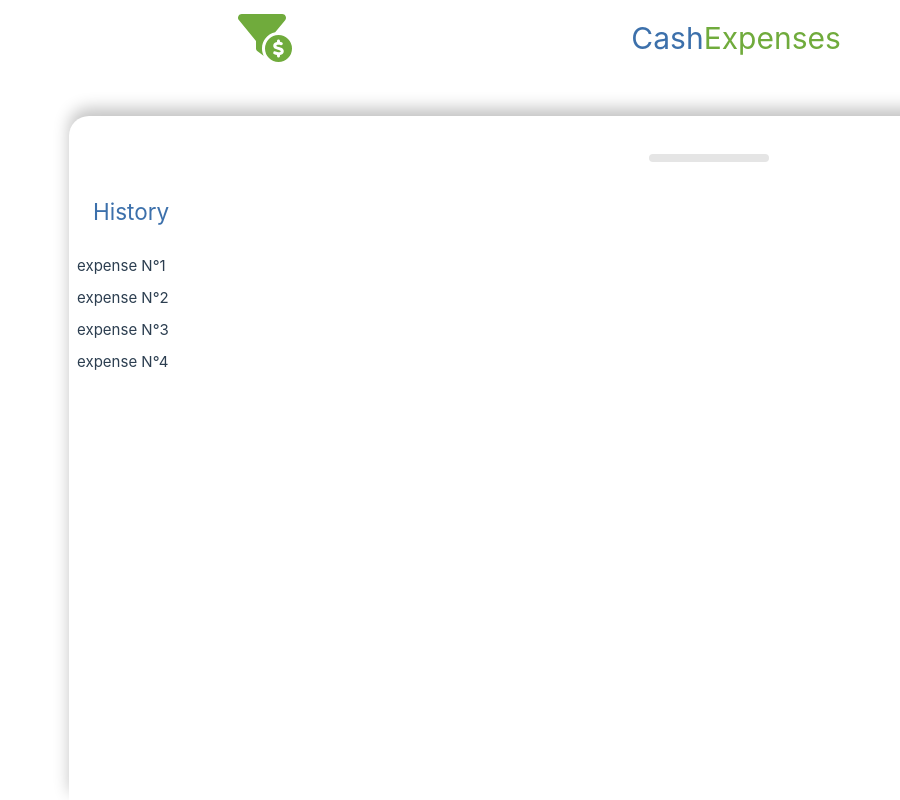
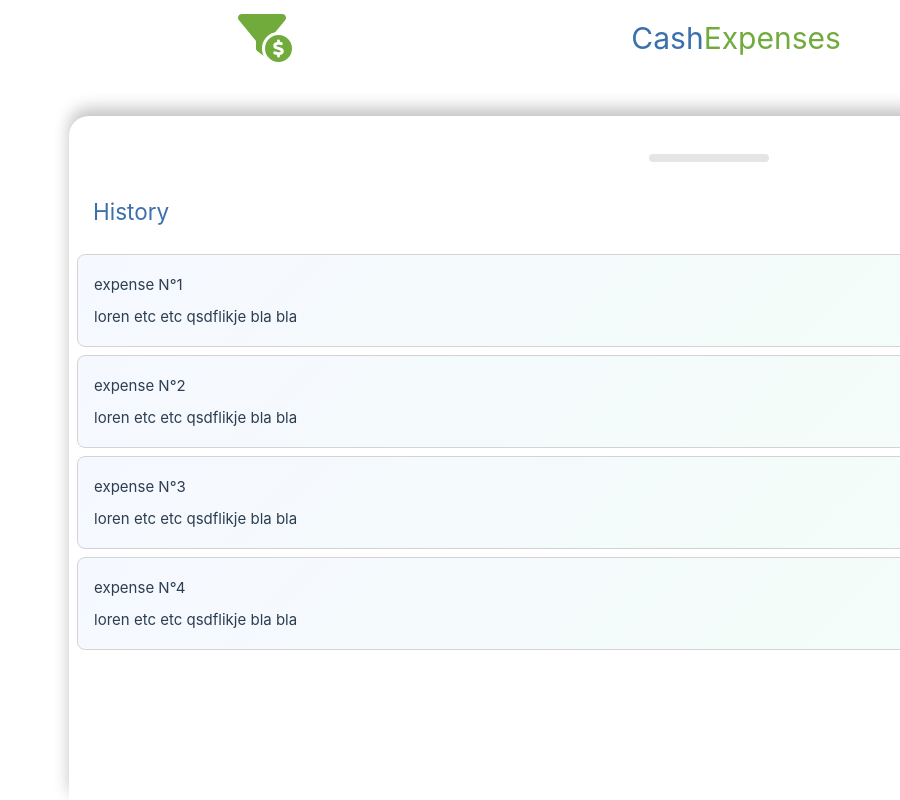
Before and after one commit to martinpercu/vue-expense-controller, a Vue app: page / in a window 1280 px wide. Both pictures are taken after a click on the element 1089 px from the left and 758 px from the top of the page. Shown: the top 800 px of the page, without its empty margins (380-1280 px from the left). Built offline with nearby package versions, Linux system fonts and the light colour scheme.

Commit message:
adding the list of expenses for the history component

```diff
--- a/src/components/History/Expense.vue
+++ b/src/components/History/Expense.vue
@@ -1,15 +1,99 @@
 <script setup>
-import { toRefs } from 'vue';
+const currencyFormat = new Intl.NumberFormat('fr-FR', {
+    currency: "EUR",
+    style: "currency",
+});
+
+
+import { toRefs, computed } from 'vue';
 const props = defineProps({
+    id: {
+        type: Number
+    },
     title: {
         type: String,
+    },
+    description: {
+        type: String,
+    },
+    amount: {
+        type: Number,
     }
 });
 
-const { title } = toRefs(props)
+const { id, title, description, amount } = toRefs(props);
+
+const amountCurrency = computed(() => currencyFormat.format(amount.value));
+
+const emit = defineEmits(["removeExpense"]);
+
+const removeExpense = () => {
+    emit("removeThisExpense", id.value);
+    console.log(id.value);
+}
+
+const isPositive = computed(() => amount.value > 0);
+
 </script>
+
 <template>
     <div class="expense">
-        {{ title }}
+        <div class="content">
+            <h4>{{ title }}</h4>
+            <p>{{ description }}</p>
+        </div>
+        <div class="action">
+            <font-awesome-icon class="filterDollar" :icon="['fas', 'trash']"  @click="removeExpense" />
+            <p :class="[{ 'green': isPositive, 'red': !isPositive }]">{{ amountCurrency }}</p>
+        </div>
     </div>
 </template>
+
+
+<style scoped>
+.expense {
+  display: flex;
+  justify-content: space-between;
+  align-items: center;
+  width: 100%;
+  padding: 16px;
+  background: rgb(246,248,255);
+  background: linear-gradient(135deg, rgba(246,248,255,1) 0%, rgba(242,255,246,1) 100%);
+  border-radius: 8px;
+  box-sizing: border-box;
+  border: 1px solid lightgray;
+}
+
+.expense .content {
+  width: 100%;
+}
+
+.expense .action {
+  display: flex;
+  justify-content: space-between;
+  align-items: flex-end;
+  flex-direction: column;
+}
+
+h4,
+p {
+  margin: 0;
+  padding: 0;
+}
+
+h4 {
+  margin-bottom: 8px;
+}
+
+.expense .action svg {
+  margin-bottom: 20px;
+}
+
+.red {
+    color: rgb(214, 38, 38);
+}
+
+.green {
+    color: rgb(8, 84, 8);
+}
+</style>
--- a/src/components/History/Index.vue
+++ b/src/components/History/Index.vue
@@ -10,6 +10,10 @@ const props = defineProps({
 
 const { expenses } = toRefs(props);
 
+const removeThis = (id) => {
+  console.log("remove", id);
+};
+
 </script>
 
 <template>
@@ -17,9 +21,14 @@ const { expenses } = toRefs(props);
         <h2 class="title">History</h2>
         <div class="content">
             <Expense
-                v-for="expense in expenses"
-                :key="expense.id"
-                :title="expense.title">
+                v-for="{ id, title, description, amount } in expenses"
+                :key="id"
+                :id="id"
+                :title="title"
+                :description="description"
+                :amount="amount"
+                @removeThisExpense="removeThis"
+              >
             </Expense>
         </div>
     </div>
--- a/src/components/Home.vue
+++ b/src/components/Home.vue
@@ -18,7 +18,7 @@ const theExpenses = [{
     id: 1,
     title: "expense N°2",
     description: "loren etc etc qsdflikje bla bla",
-    amount: 252
+    amount: -252
     },
     {
     id: 2,
```
Also changed, not shown: 1 other file (tests, documents, lock files or other folders).
